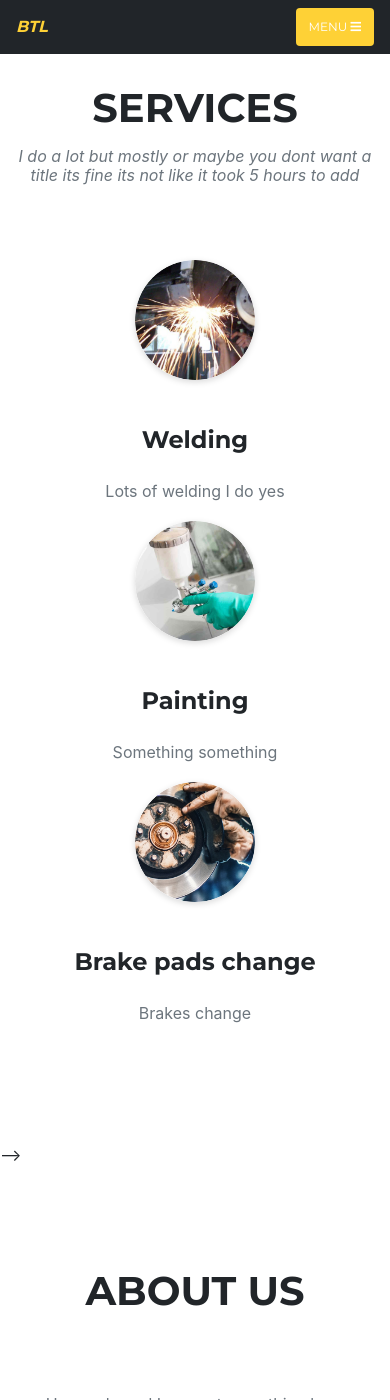
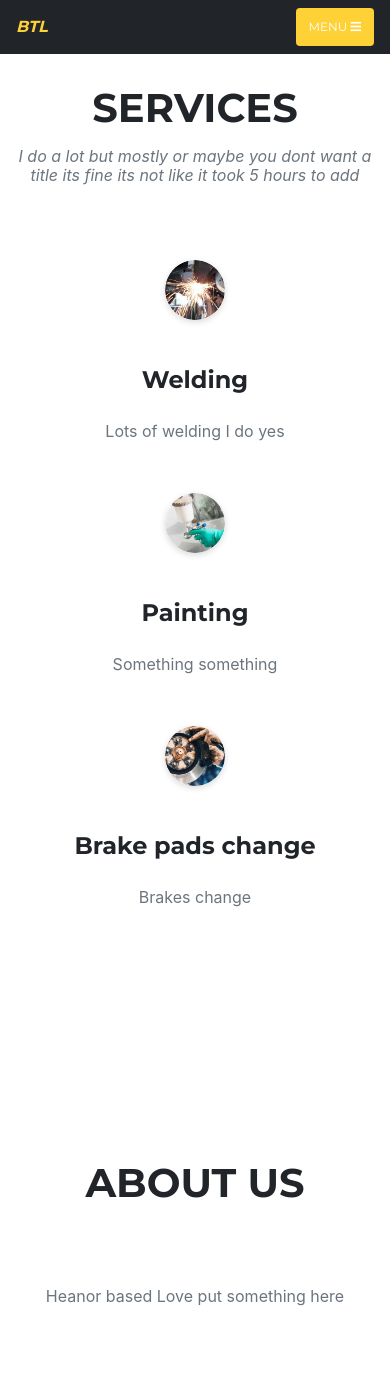
Before and after one commit to cbcen/BTLL, a Jekyll site: the page built from index.md, in a window 390 px wide and 1400 px high, scrolled down 774 px. Built offline with Jekyll 4.4.1, drawn with Linux system fonts in a browser that asks for light colours; some web fonts are replaced.

Commit message:
mobile fix

```diff
--- a/_includes/services.html
+++ b/_includes/services.html
@@ -1,15 +1,36 @@
-<!-- Services -->
  <style>
   .service-img {
-  width: 120px;
-  height: 120px;
+    width: min(120px, 25vw); /* Responsive: max 120px, but scales down on small screens */
+    height: min(120px, 25vw);
     object-fit: cover;
     border-radius: 50%;
     box-shadow: 0 2px 6px rgba(0, 0, 0, 0.15);
   }
 
+  /* Alternative approach with breakpoints */
+  @media (max-width: 768px) {
+    .service-img {
+      width: 80px;
+      height: 80px;
+    }
+  }
+
+  @media (max-width: 480px) {
+    .service-img {
+      width: 60px;
+      height: 60px;
+    }
+  }
+
   .icon-image-wrapper {
     display: inline-block;
+  }
+
+  /* Make sure service columns stack nicely on mobile */
+  @media (max-width: 768px) {
+    .service-col {
+      margin-bottom: 2rem;
+    }
   }
 </style>
 
@@ -28,7 +49,7 @@
 
       <div class="row text-center">
 	  {% for service in site.data.sitetext[site.locale].services.list %}
-        <div class="col-md-4">
+        <div class="col-md-4 service-col">
         <div class="icon-image-wrapper mb-4">
           <img src="{{ service.image | relative_url }}" alt="{{ service.title | strip_html }}" class="rounded-circle service-img">
         </div>
@@ -55,9 +76,9 @@
 
     <div class="row text-center">
   {% for service in site.data.sitetext.services.list %}
-      <div class="col-md-4">
+      <div class="col-md-4 service-col">
         <div class="icon-image-wrapper mb-4">
-          <img src="{{ service.image }}" alt="{{ service.title | strip_html }}" class="rounded-circle service-img">
+          <img src="{{ service.image | relative_url }}" alt="{{ service.title | strip_html }}" class="rounded-circle service-img">
         </div>
         <h4 class="service-heading">{{ service.title | markdownify }}</h4>
         {% if service.desc %}<div class="text-muted">{{ service.desc | markdownify }}</div>{% endif %}
@@ -68,4 +89,3 @@
   </div>
 </section>
 {% endif %}
-<!-- End Services -->
--- a/_layouts/new_home.html
+++ b/_layouts/new_home.html
@@ -3,7 +3,7 @@
 ---
 {% include header.html %}
 
-<!-- {% include services.html %} -->
+{% include services.html %}
 {% include about_section.html %}
 
 {% include contact_map.html %}
```
Lines whose indentation alone changed are shown as unchanged.
